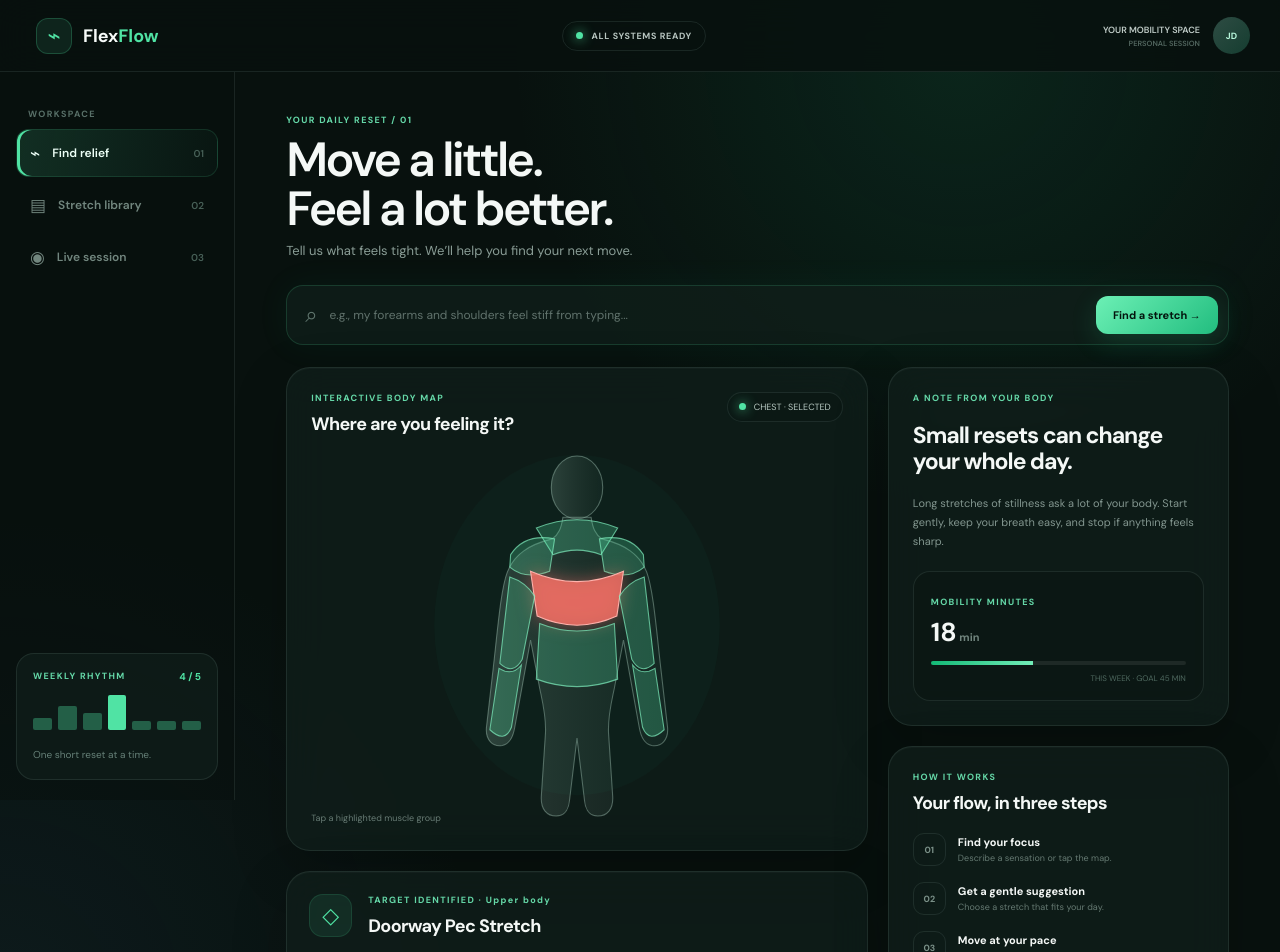
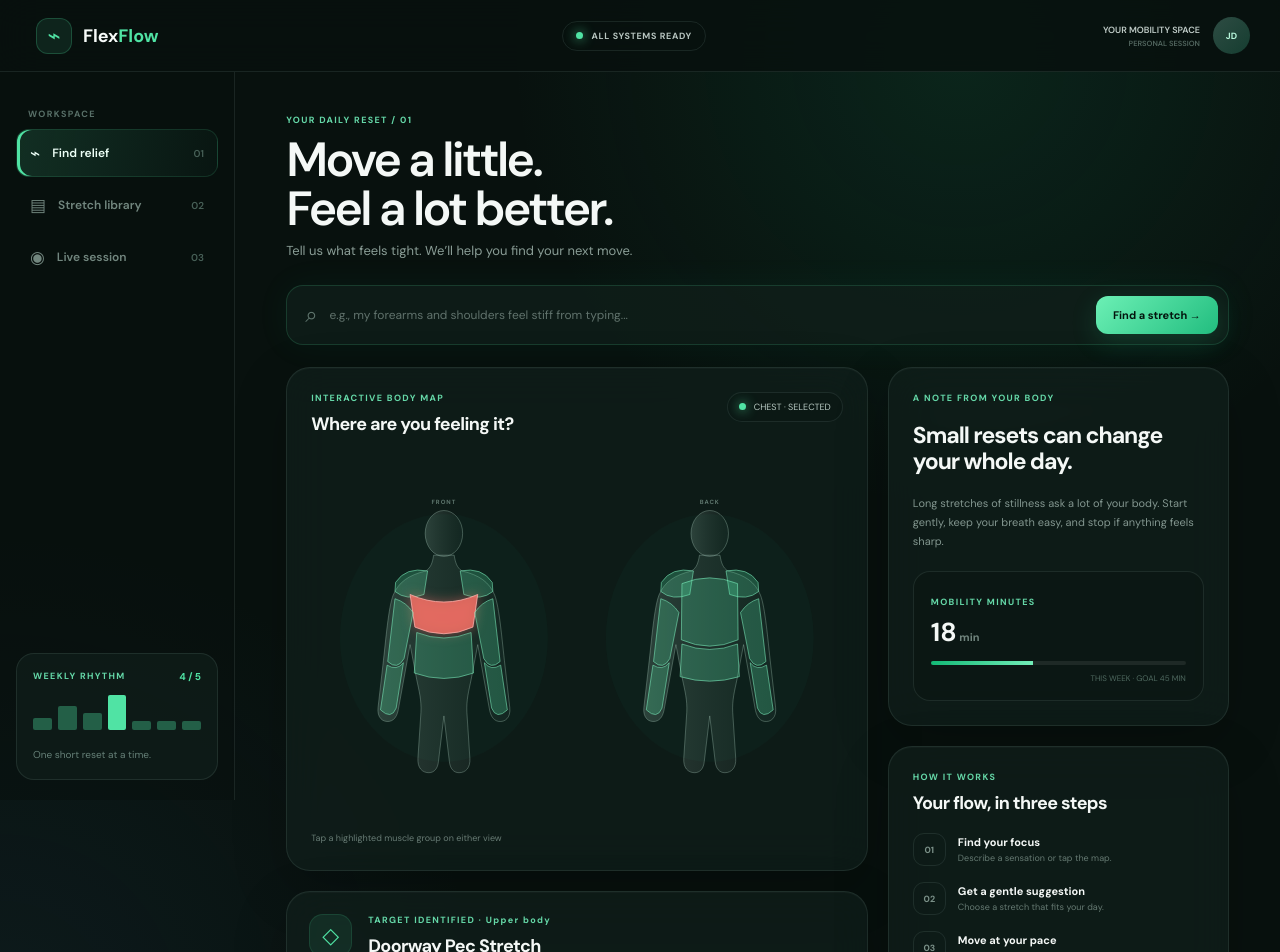
Before and after one commit to nicowol/TigerHack2026, a React (Vite) app: page / in a window 1280 px wide. Shown: the top 952 px of the page. Built offline with nearby package versions, Linux system fonts and the light colour scheme.

Commit message:
added a back view

```diff
--- a/src/components/BodyMap.jsx
+++ b/src/components/BodyMap.jsx
@@ -1,5 +1,7 @@
-const zones = [
-  ['back', 'M171 111Q220 91 269 111L249 143Q220 132 191 143Z'],
+const BODY_OUTLINE =
+  'M203 98c-2 13-5 21-13 26-28 7-45 18-54 40-8 21-12 73-17 116l-8 70c-2 17 8 25 19 23 9-2 13-10 15-22l19-105 11 58c4 19 8 34 7 54l-5 76c-1 16 7 24 18 24 9 0 15-7 16-19l9-75 9 75c1 12 7 19 16 19 11 0 19-8 18-24l-5-76c-1-20 3-35 7-54l11-58 19 105c2 12 6 20 15 22 11 2 21-6 19-23l-8-70c-5-43-9-95-17-116-9-22-26-33-54-40-8-5-11-13-13-26Z'
+
+const FRONT_ZONES = [
   [
     'shoulders',
     'M140 143Q157 117 193 124L187 163Q158 174 139 158Z M300 143Q283 117 247 124L253 163Q282 174 301 158Z',
@@ -15,41 +17,102 @@ const zones = [
   ],
   ['core', 'M175 226Q220 244 265 226L269 293Q220 311 171 293Z'],
 ]
+
+const BACK_ZONES = [
+  [
+    'shoulders',
+    'M140 143Q157 117 193 124L187 163Q158 174 139 158Z M300 143Q283 117 247 124L253 163Q282 174 301 158Z',
+  ],
+  ['back', 'M174 145Q220 126 266 145L267 238Q220 259 173 238Z'],
+  [
+    'arms',
+    'M139 170Q158 176 169 193L154 269Q143 289 127 274Z M301 170Q282 176 271 193L286 269Q297 289 313 274Z',
+  ],
+  [
+    'forearms',
+    'M126 280Q142 290 153 276L141 351Q133 371 115 354Z M314 280Q298 290 287 276L299 351Q307 371 325 354Z',
+  ],
+  ['core', 'M174 245Q220 263 266 245L269 299Q220 314 171 299Z'],
+]
+
+function MuscleZones({ zones, selected, onSelect, view }) {
+  function handleKeyDown(event, muscle) {
+    if (event.key !== 'Enter' && event.key !== ' ') return
+    event.preventDefault()
+    onSelect(muscle)
+  }
+
+  return zones.map(([muscle, path]) => (
+    <path
+      key={`${view}-${muscle}`}
+      className={`zone ${selected === muscle ? 'selected' : ''}`}
+      d={path}
+      role="button"
+      tabIndex="0"
+      aria-label={`Select ${muscle} on the ${view} view`}
+      onClick={() => onSelect(muscle)}
+      onKeyDown={(event) => handleKeyDown(event, muscle)}
+    />
+  ))
+}
+
+function BodyFigure({ label, zones, selected, onSelect, offset }) {
+  return (
+    <g transform={`translate(${offset} 0)`}>
+      <text className="body-view-label" x="220" y="24" textAnchor="middle">
+        {label}
+      </text>
+      <ellipse cx="220" cy="245" rx="172" ry="205" fill="#10b981" opacity=".035" />
+      <ellipse className="body" cx="220" cy="72" rx="31" ry="38" />
+      <path className="body" d={BODY_OUTLINE} transform="translate(0 10)" />
+      <g transform="translate(0 10)">
+        <MuscleZones
+          zones={zones}
+          selected={selected}
+          onSelect={onSelect}
+          view={label.toLowerCase()}
+        />
+      </g>
+    </g>
+  )
+}
+
 export default function BodyMap({ selected, onSelect }) {
   return (
     <div className="body-map-wrap">
       <svg
         className="body-map"
-        viewBox="0 0 440 470"
+        viewBox="0 0 880 500"
         role="img"
-        aria-label="Interactive upper-body muscle map"
+        aria-labelledby="body-map-title body-map-description"
       >
+        <title id="body-map-title">Interactive front and back body map</title>
+        <desc id="body-map-description">
+          Select a highlighted muscle group from the front or back body view.
+        </desc>
         <defs>
           <linearGradient id="bodyFill">
             <stop stopColor="#9ab8ad" stopOpacity=".22" />
             <stop offset="1" stopColor="#58736d" stopOpacity=".08" />
           </linearGradient>
         </defs>
-        <ellipse cx="220" cy="228" rx="172" ry="205" fill="#10b981" opacity=".035" />
-        <ellipse className="body" cx="220" cy="62" rx="31" ry="38" />
-        <path
-          className="body"
-          d="M203 98c-2 13-5 21-13 26-28 7-45 18-54 40-8 21-12 73-17 116l-8 70c-2 17 8 25 19 23 9-2 13-10 15-22l19-105 11 58c4 19 8 34 7 54l-5 76c-1 16 7 24 18 24 9 0 15-7 16-19l9-75 9 75c1 12 7 19 16 19 11 0 19-8 18-24l-5-76c-1-20 3-35 7-54l11-58 19 105c2 12 6 20 15 22 11 2 21-6 19-23l-8-70c-5-43-9-95-17-116-9-22-26-33-54-40-8-5-11-13-13-26Z"
+
+        <BodyFigure
+          label="FRONT"
+          zones={FRONT_ZONES}
+          selected={selected}
+          onSelect={onSelect}
+          offset={0}
         />
-        {zones.map(([id, path]) => (
-          <path
-            key={id}
-            className={`zone ${selected === id ? 'selected' : ''}`}
-            d={path}
-            role="button"
-            tabIndex="0"
-            aria-label={`Select ${id}`}
-            onClick={() => onSelect(id)}
-            onKeyDown={(e) => (e.key === 'Enter' || e.key === ' ') && onSelect(id)}
-          />
-        ))}
+        <BodyFigure
+          label="BACK"
+          zones={BACK_ZONES}
+          selected={selected}
+          onSelect={onSelect}
+          offset={440}
+        />
       </svg>
-      <span className="map-hint">Tap a highlighted muscle group</span>
+      <span className="map-hint">Tap a highlighted muscle group on either view</span>
     </div>
   )
 }
--- a/src/styles.css
+++ b/src/styles.css
@@ -343,12 +343,18 @@ main {
   position: relative;
   display: flex;
   justify-content: center;
-  height: 390px;
+  height: 410px;
 }
 .body-map {
   width: 100%;
   height: 100%;
-  max-width: 420px;
+  max-width: 760px;
+}
+.body-view-label {
+  fill: #607970;
+  font-size: 10px;
+  font-weight: 700;
+  letter-spacing: 0.16em;
 }
 .body {
   fill: url(#bodyFill);
@@ -873,7 +879,7 @@ main {
     font-size: 15px;
   }
   .body-map-wrap {
-    height: 330px;
+    height: 300px;
   }
   .recommendation {
     display: block;
```
